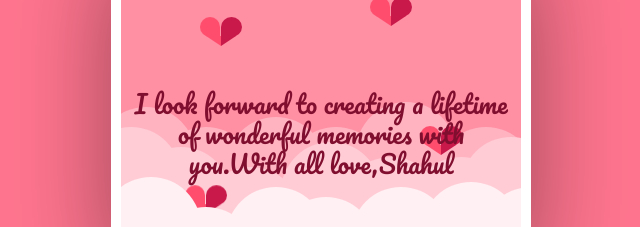
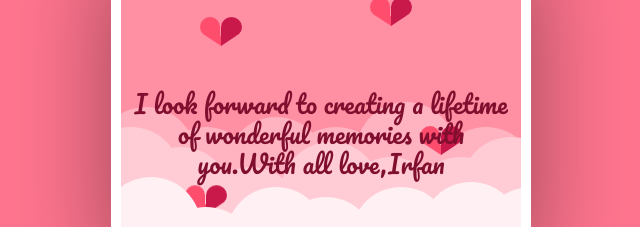
Before and after one commit to shahul7395/valentine-wishes, a plain HTML site: page index.html in a window 1280 px wide. In both pictures the pointer is over the element 640 px from the left and 378 px from the top of the page. Shown: the part 261-488 px from the top of the page, without its empty margins (319-959 px from the left). Drawn offline with Linux system fonts and the light colour scheme.

Commit message:
Update style.css

```diff
--- a/style.css
+++ b/style.css
@@ -179,7 +179,7 @@ body {
     display: none;
   }
   .text:hover:before {
-    content:"I look forward to creating a lifetime of wonderful memories with you.With all love,Shahul";
+    content:"I look forward to creating a lifetime of wonderful memories with you.With all love,Irfan";
     font-size:25px;
 
   }
```
